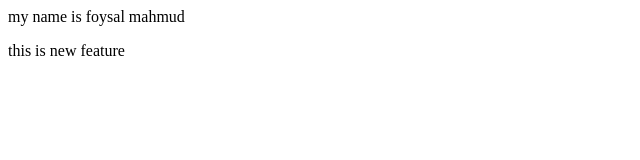
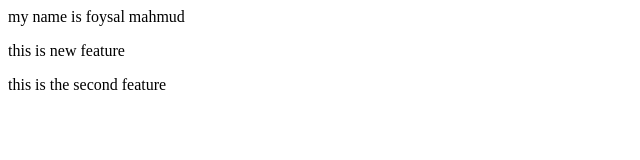
Before and after one commit to F-mahmud/local-repo, a plain HTML site: page index.html in a window 1280 px wide. Shown: the whole page, without its empty margins (0-640 px from the left). Drawn offline with Linux system fonts and the light colour scheme.

Commit message:
Update another feature

```diff
--- a/index.html
+++ b/index.html
@@ -1,2 +1,3 @@
 <p>my name is foysal mahmud</p>
 <p>this is new feature</p>
+<p>this is the second feature</p>
```
